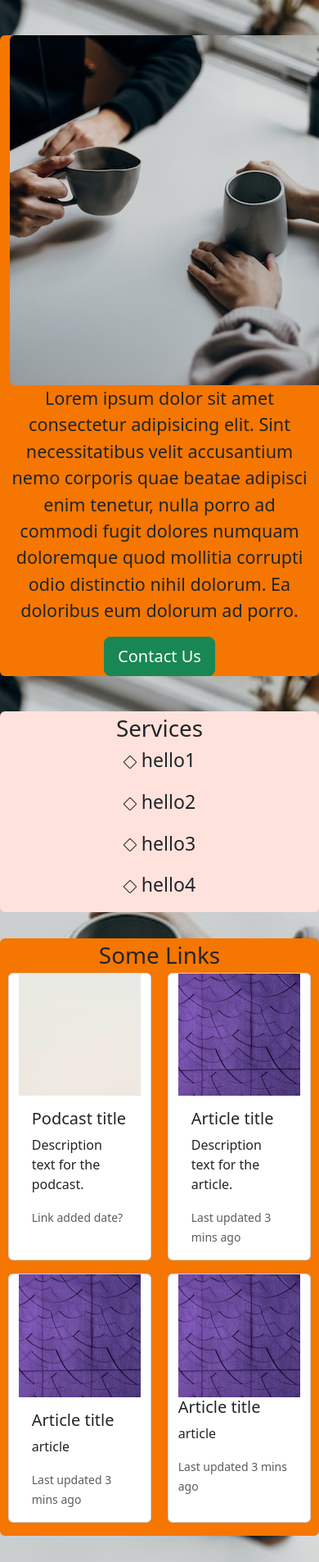
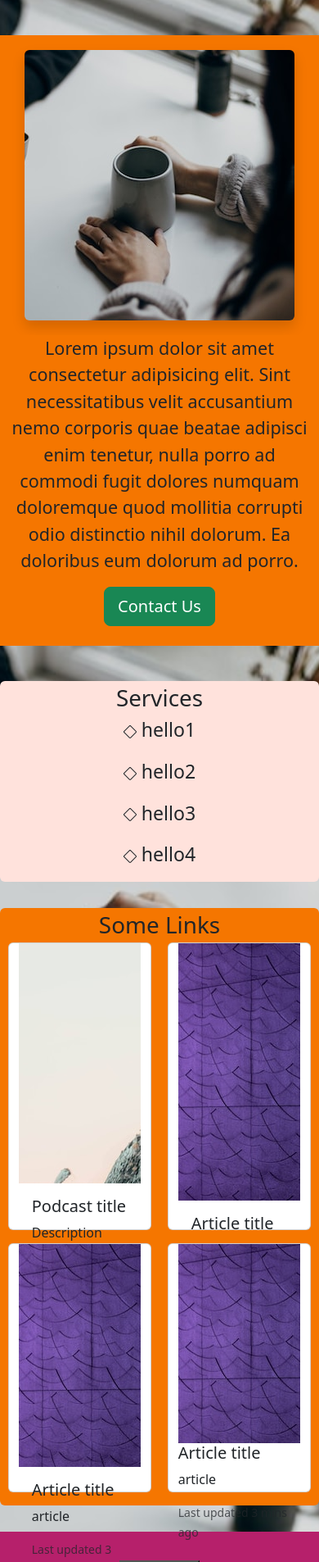
Before and after one commit to alexray113/empower-website-new, a Flask app: page / in a window 390 px wide; the page is wider, and only the part inside the window is pictured. Shown: the part 58-1964 px from the top of that part at 82% size. Run offline with Flask 3, Linux system fonts and the light colour scheme.

Commit message:
updated styling on CTA banner on index.html - got image sizing to be ssmaller and more responsive, added container-fluid, added responsive padding to better center text & button, added box shadow to image

```diff
--- a/static/index.css
+++ b/static/index.css
@@ -6,10 +6,19 @@
 
 .img-wrapper {
     aspect-ratio: 1/1;
+    height: 90%;
+    width: auto;
     overflow: hidden;
     display: flex;
     justify-content: center;
     align-items: center;
+}
+
+.img-hole {
+    /* display: flex;
+    justify-content: center;
+    align-items: center; */
+    overflow: hidden;
 }
 
 /* #homepage-row-1-div-1 {
--- a/static/styles.css
+++ b/static/styles.css
@@ -1,8 +1,4 @@
 /* ============ utilities styling ============ */
-
-* {
-  box-sizing: border-box;
-}
 
 .orange-bg-color {
   background-color: #f57600;
@@ -25,7 +21,7 @@
   text-align: center;
 }
 
-.full-padding-halfem{
+.full-padding-halfem {
   padding: 0.5em;
 }
 
@@ -39,12 +35,17 @@
 
 /* ============ base styling ============ */
 
+* {
+  box-sizing: border-box;
+}
+
 body {
   background-image: url(/static/img/priscilla-du-preez-K8XYGbw4Ahg-unsplash.jpg);
   background-repeat: no-repeat;
   background-size: cover;
   background-attachment: fixed;
   overflow-x: hidden;
+  min-width: 100vw;
 }
 
 .navbar-brand {
--- a/templates/index.html
+++ b/templates/index.html
@@ -3,12 +3,11 @@
 <link rel="stylesheet" href="/static/index.css" />
 {% endblock %} {% block body %}
 
-<div class="container">
+<div class="container-fluid">
   <!-- row-1 header + contact button-->
 
-  <div class="text-center fs-4 content-row-margins rounded row orange-bg-color" id="homepage-row-1">
-    <div class="align-self-center col-12 order-2 col-sm-8 order-sm-1" id="homepage-row-1-div-1">
-      <div>
+  <div class="text-center fs-4 content-row-margins row orange-bg-color" id="homepage-row-1">
+    <div class="pb-4 p-sm-4 pb-lg-0 align-self-center col-12 order-2 col-sm-8 order-sm-1" id="homepage-row-1-div-1">
         <p>
           Lorem ipsum dolor sit amet consectetur adipisicing elit. Sint
           necessitatibus velit accusantium nemo corporis quae beatae adipisci
@@ -16,22 +15,24 @@
           quod mollitia corrupti odio distinctio nihil dolorum. Ea doloribus eum
           dolorum ad porro.
         </p>
-      </div>
       <button class="contact-us-btn btn btn-lg btn-success" id="contact-us-btn__homepage">
         Contact Us
       </button>
     </div>
-    <div class="col-12 order-1 col-sm-4 order-sm-2" id="homepage-row-1-div-2">
+    <div class="img-hole col-12 order-1 col-sm-4 order-sm-2 d-flex justify-content-center align-items-center"  id="homepage-row-1-div-2">
+    <div class="img-wrapper shadow rounded d-flex justify-content-center align-items-center">
       <img
         src="/static/img/priscilla-du-preez-K8XYGbw4Ahg-unsplash.jpg"
         class="rounded mx-auto d-block"
         alt=""
       />
     </div>
+   </div>
+  </div>
   </div>
 
   <!-- row 2 services -->
-
+<div class="container">
   <div
     class="content-rd-flex flex-wrap row rounded salmon-bg-color"
     id="homepage-row-2"
```
Lines whose indentation alone changed are shown as unchanged.
